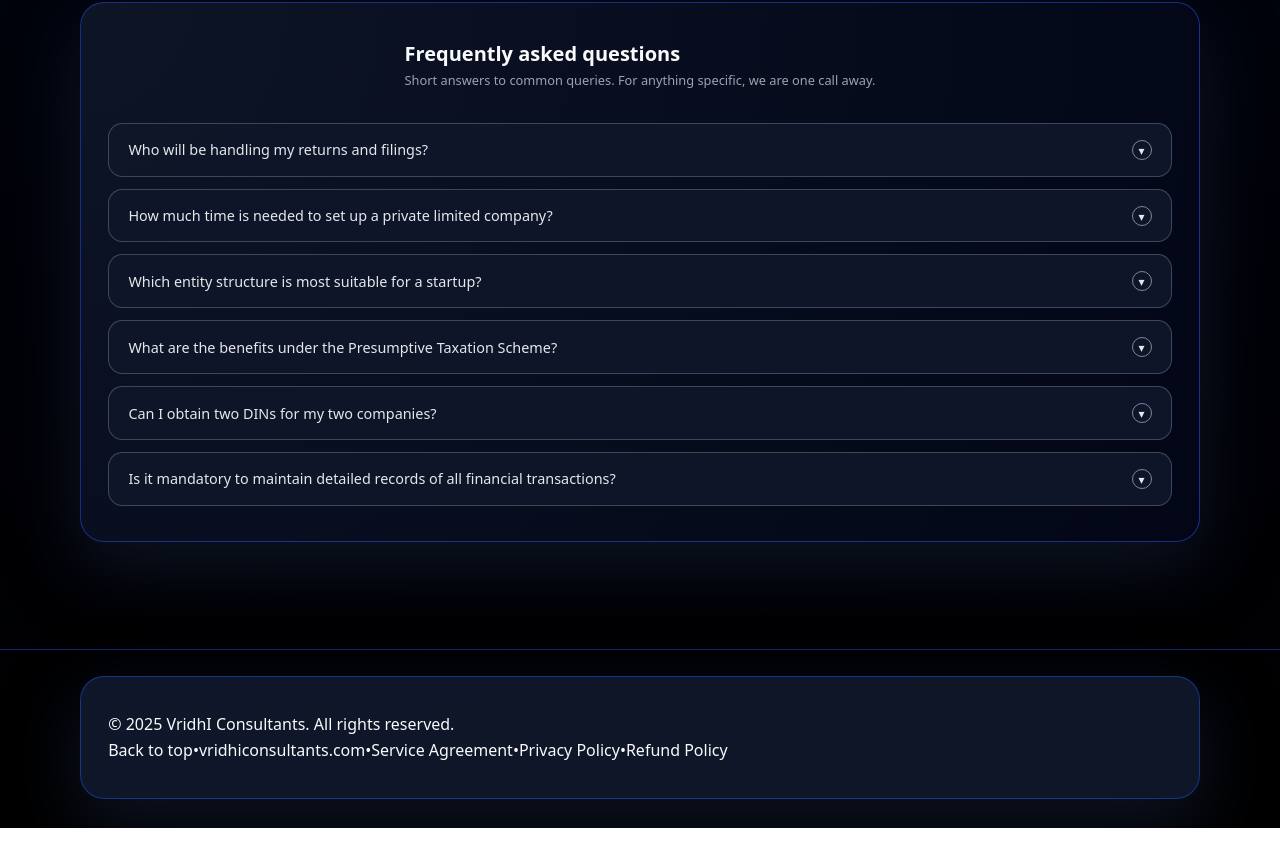
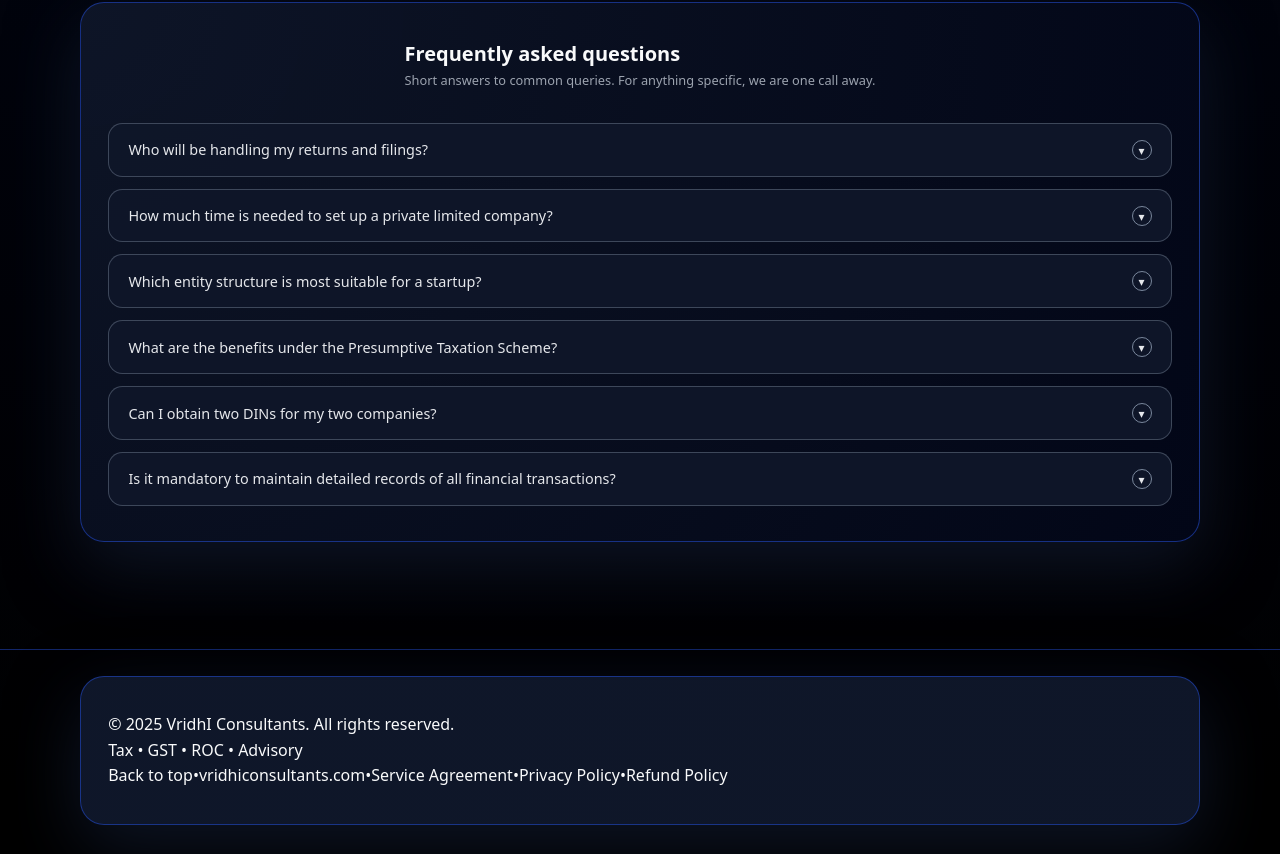
Before and after one commit to KP-1306/vridhi-consultants, a React (Vite) app: page / in a window 1280 px wide. Shown: the part 2530-3384 px from the top of the page. Before the commit the page ends 3358 px from the top, so only its background shows below. Built offline with nearby package versions, Linux system fonts and the light colour scheme.

Commit message:
Update Footer.jsx

```diff
--- a/src/components/Footer.jsx
+++ b/src/components/Footer.jsx
@@ -9,11 +9,18 @@ export default function Footer() {
   return (
     <footer className="footer-shell">
       <div className="container section-inner footer-bar">
-        <div className="footer-copy">
-          © {year} VridhI Consultants. All rights reserved.
+        {/* Left side: copyright + tagline */}
+        <div className="footer-meta">
+          <div className="footer-copy">
+            © {year} VridhI Consultants. All rights reserved.
+          </div>
+          <div className="footer-tagline">
+            Tax • GST • ROC • Advisory
+          </div>
         </div>
 
-        <div className="footer-links">
+        {/* Right side: navigation links */}
+        <nav className="footer-links" aria-label="Footer navigation">
           <a href="#top" className="footer-link">
             Back to top
           </a>
@@ -38,7 +45,7 @@ export default function Footer() {
           <Link to="/refund-policy" className="footer-link">
             Refund Policy
           </Link>
-        </div>
+        </nav>
       </div>
     </footer>
   );
```
